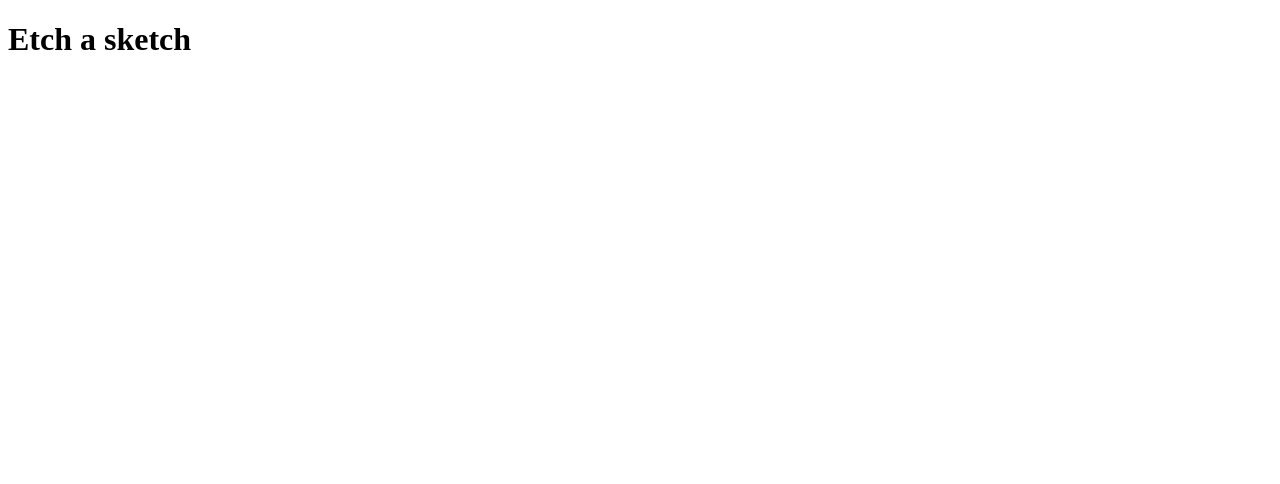
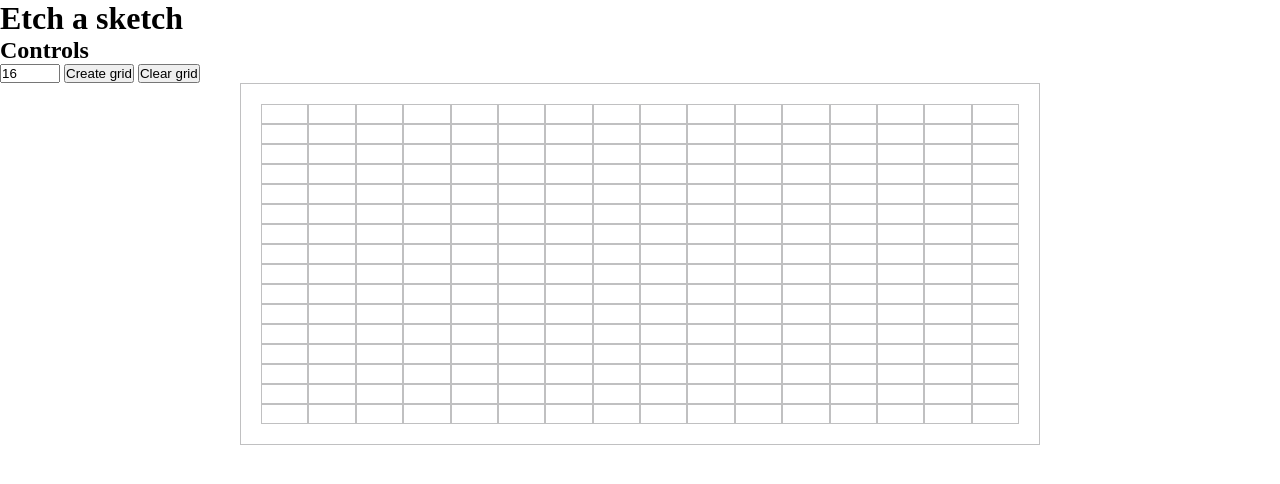
Before and after one commit to Twincasper/etch-a-sketch, a plain HTML site: page index.html in a window 1280 px wide. Drawn offline with Linux system fonts and the light colour scheme.

Commit message:
Established default 16 x 16 grid

```diff
--- a/index.html
+++ b/index.html
@@ -3,10 +3,18 @@
 <head>
     <meta charset="UTF-8">
     <meta name="viewport" content="width=device-width, initial-scale=1.0">
+    <link rel="stylesheet" href="style.css">
+    <script src="script.js" defer></script>
     <title>Etch a sketch</title>
 </head>
 <body>
     <h1>Etch a sketch</h1>
+    <h2>Controls</h2>
+    <div id="controls">
+      <input type="number" id="gridSize" min="1" max="100" value="16">
+      <button id="createGrid">Create grid</button>
+      <button id="clearGrid">Clear grid</button>
+    </div>
     <div class="container"></div>
 </body>
 </html>
--- a/index.js
+++ /dev/null
@@ -1 +0,0 @@
-const container = document.querySelector('.container');
--- /dev/null
+++ b/script.js
@@ -0,0 +1,23 @@
+const container = document.querySelector('.container');
+const createGrid = document.querySelector('#createGrid')
+const clearGrid = document.querySelector('#clearGrid');
+const gridSize = document.querySelector('.grid-size');
+
+let rows = 16;
+let cols = 16;
+
+for (let i = 0; i < rows; i++) {
+    const row = document.createElement('div');
+    row.classList.add('row');
+    container.appendChild(row);
+
+    for (let j = 0; j < cols; j++) {
+        const cell = document.createElement('div');
+        cell.classList.add('cell');
+        row.appendChild(cell);
+    }
+}
+
+cell.addEventListener('mouseover', () => {
+    cell.style.backgroundColor = 'pink';
+});
--- /dev/null
+++ b/style.css
@@ -0,0 +1,29 @@
+/* css reset */
+
+*,
+*::before,
+*::after {
+  box-sizing: border-box;
+  margin: 0;
+  padding: 0;
+}
+
+.container {
+  display: flex;
+  flex-direction: column;
+  margin: 0 auto;
+  width: 100%;
+  max-width: 800px;
+  padding: 20px;
+  border: 1px solid rgb(192, 192, 193);
+}
+
+.row {
+  display: flex;
+}
+
+.cell {
+  flex: 1 0 auto;
+  height: 20px;
+  border: 1px solid rgb(192, 192, 193);
+}
```
Also changed, not shown: index.css (deleted).
